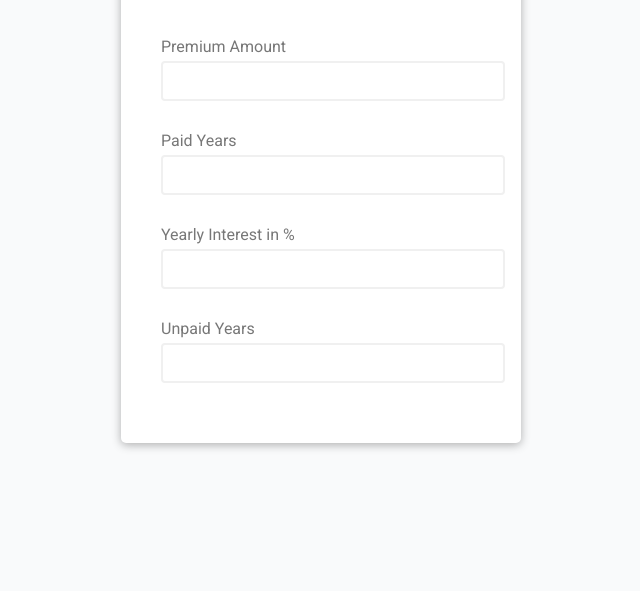
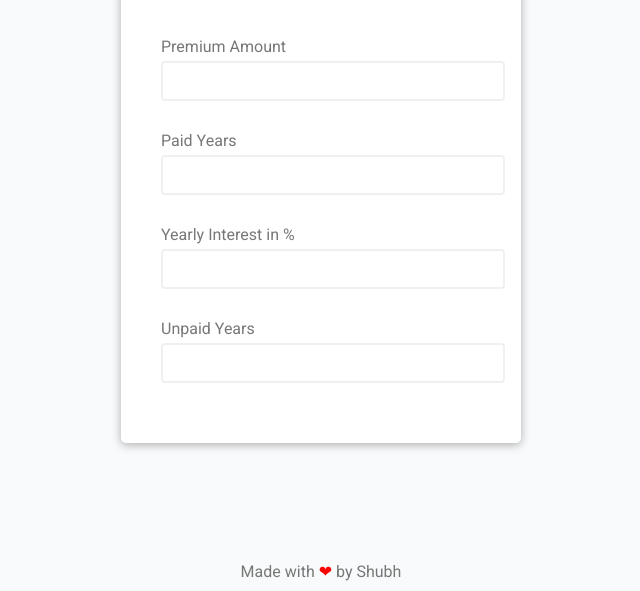
Before and after one commit to theshubhagrwl/policy-return-calculator, a plain HTML site: page index.html in a window 1280 px wide. Shown: the part 209-800 px from the top of the page, without its empty margins (319-959 px from the left). Drawn offline with Linux system fonts and the light colour scheme.

Commit message:
added footer

```diff
--- a/index.html
+++ b/index.html
@@ -35,6 +35,8 @@
       </form>
     </div>
 
+    <footer>Made with <span style="color: red">❤</span> by Shubh</footer>
+
     <script src="./script.js"></script>
   </body>
 </html>
--- a/styles/styles.scss
+++ b/styles/styles.scss
@@ -72,3 +72,12 @@ button {
   margin-top: 20px;
   width: 100%;
 }
+
+footer {
+  position: absolute;
+  bottom: 0;
+  color: #777;
+  width: 100%;
+  text-align: center;
+  padding: 10px 0px;
+}
```
Also changed, not shown: styles/styles.css, 1 other file.
